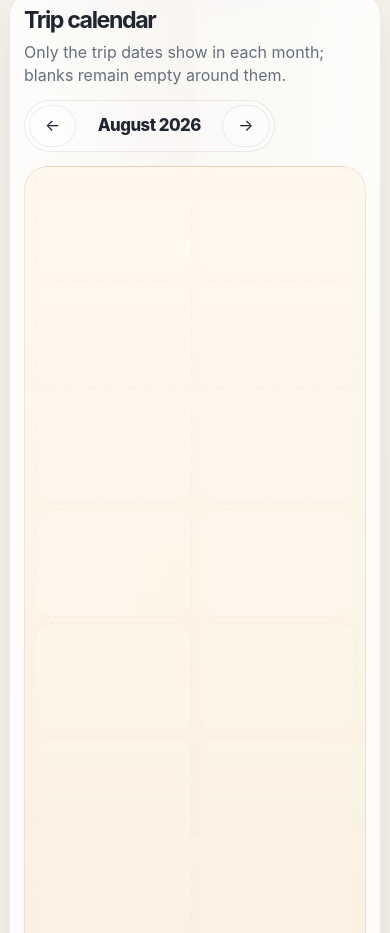
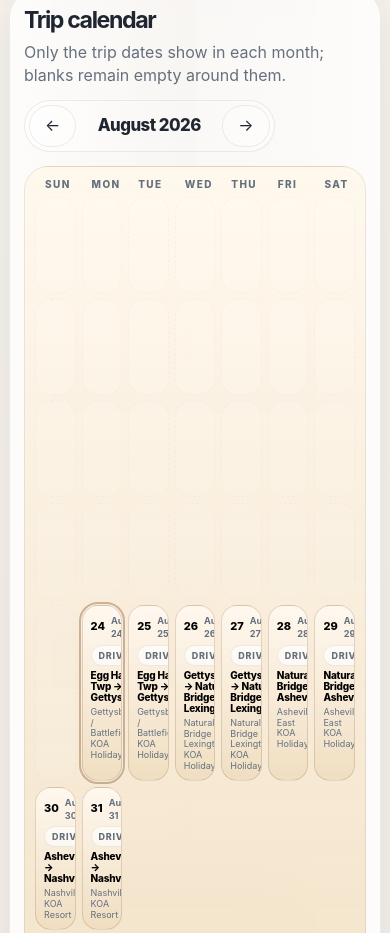
Before and after one commit to NoLandGlitch/koa-calendar-trip-planner, a website: page index.html in a window 390 px wide. Shown: the part 1915-2848 px from the top of the page. Drawn offline with Linux system fonts and the light colour scheme.

Commit message:
fix: keep calendar 7 columns across

```diff
--- a/index.html
+++ b/index.html
@@ -731,10 +731,9 @@
       .nav { min-height: auto; }
       .brand-copy strong { font-size: 17px; }
       .hero-copy h1 { font-size: clamp(2.2rem, 11vw, 4rem); }
-      .weekday-row { display: none; }
       .photo-gallery { grid-template-columns: 1fr; }
-      .calendar-grid { grid-template-columns: repeat(2, minmax(0, 1fr)); }
-      .day { min-height: 108px; }
+      .calendar-grid { grid-template-columns: repeat(7, minmax(0, 1fr)); }
+      .day { min-height: 96px; }
       .stats, .field-grid { grid-template-columns: 1fr; }
     }
   </style>
```
Also changed, not shown: public/index.html (+2 -3 lines).
